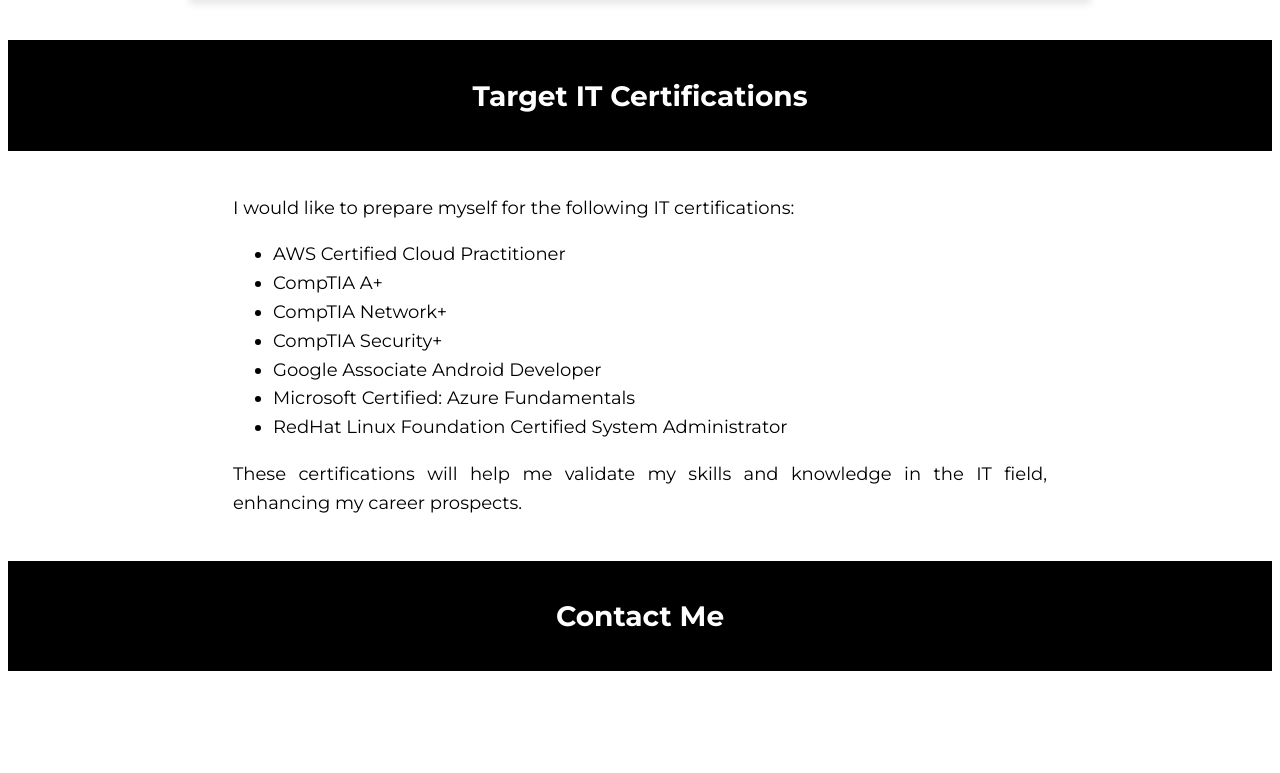
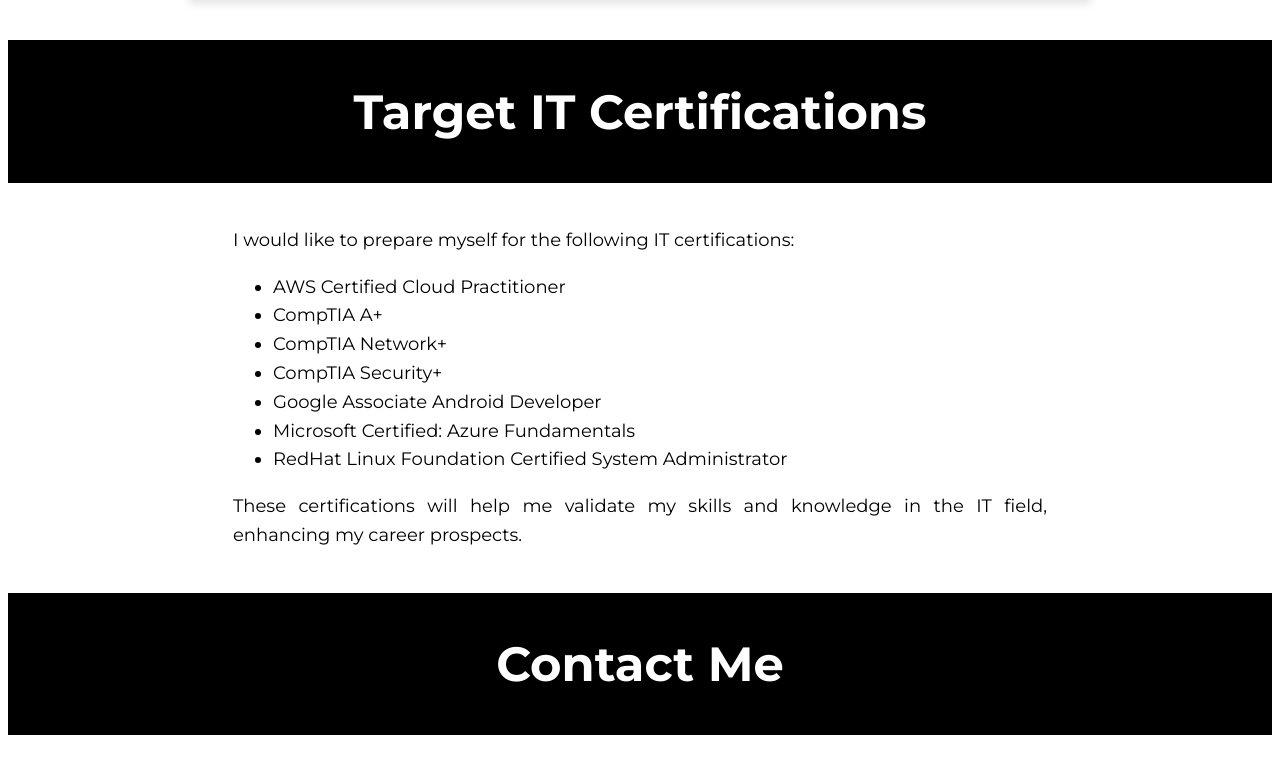
Before and after one commit to ehcnurr/myPortfolio, a plain HTML site: page index.html in a window 1280 px wide. Shown: the part 4481-5254 px from the top of the page. Drawn offline with Linux system fonts and the light colour scheme.

Commit message:
Fix header size inconsistencies

```diff
--- a/index.html
+++ b/index.html
@@ -200,7 +200,7 @@
     </div>
     <div class="separator">
         <div class="separator-header">
-            <h3>Target IT Certifications</h3>
+            <h1>Target IT Certifications</h1>
         </div>
     </div>
     <div class="separator-content">
@@ -222,7 +222,7 @@
     </div>
     <div class="separator">
         <div class="separator-header">
-            <h3>Contact Me</h3>
+            <h1>Contact Me</h1>
         </div>
     </div>
     <div class="profile">
```
